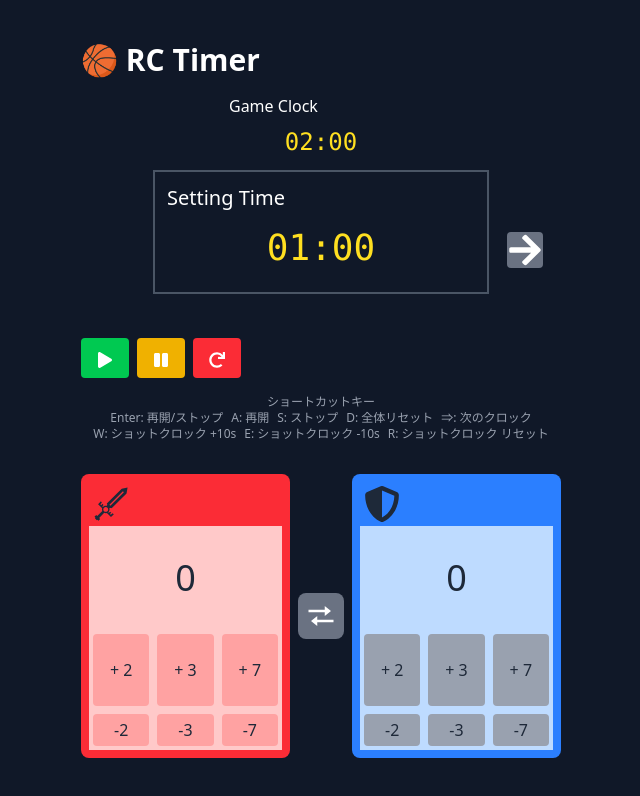
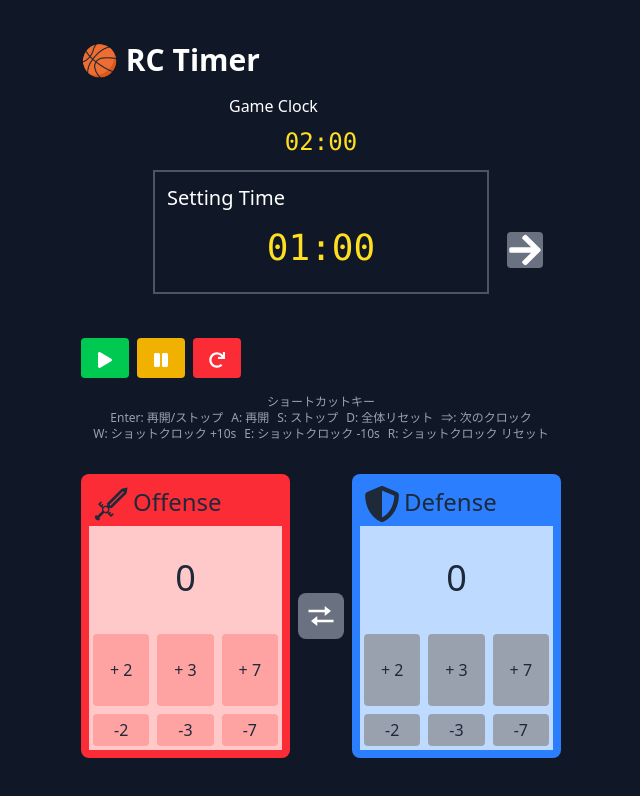
Before and after one commit to sapphire1626/rc-timer, a React (Vite) app: page / in a window 1280 px wide. Shown: the top 796 px of the page, without its empty margins (319-959 px from the left). Built offline with nearby package versions, Linux system fonts and the light colour scheme.

Commit message:
Offense, Defense文字表示

```diff
--- a/src/components/ScoreBoard.tsx
+++ b/src/components/ScoreBoard.tsx
@@ -48,9 +48,17 @@ enum Role {
 function RoleContent({ role }: { role: Role }) {
     switch (role) {
         case Role.Offense:
-            return (<GiBroadsword className="text-4xl" />);
+            return (
+                <div className="flex">
+                    <GiBroadsword className="text-4xl mr-1" />
+                    Offense
+                </div>);
         case Role.Defense:
-            return (<FaShieldAlt className="text-4xl" />);
+            return (
+                <div className="flex">
+                    <FaShieldAlt className="text-4xl mr-1" />
+                    Defense
+                </div>);
         default:
             return (<div></div>);
     }
```
